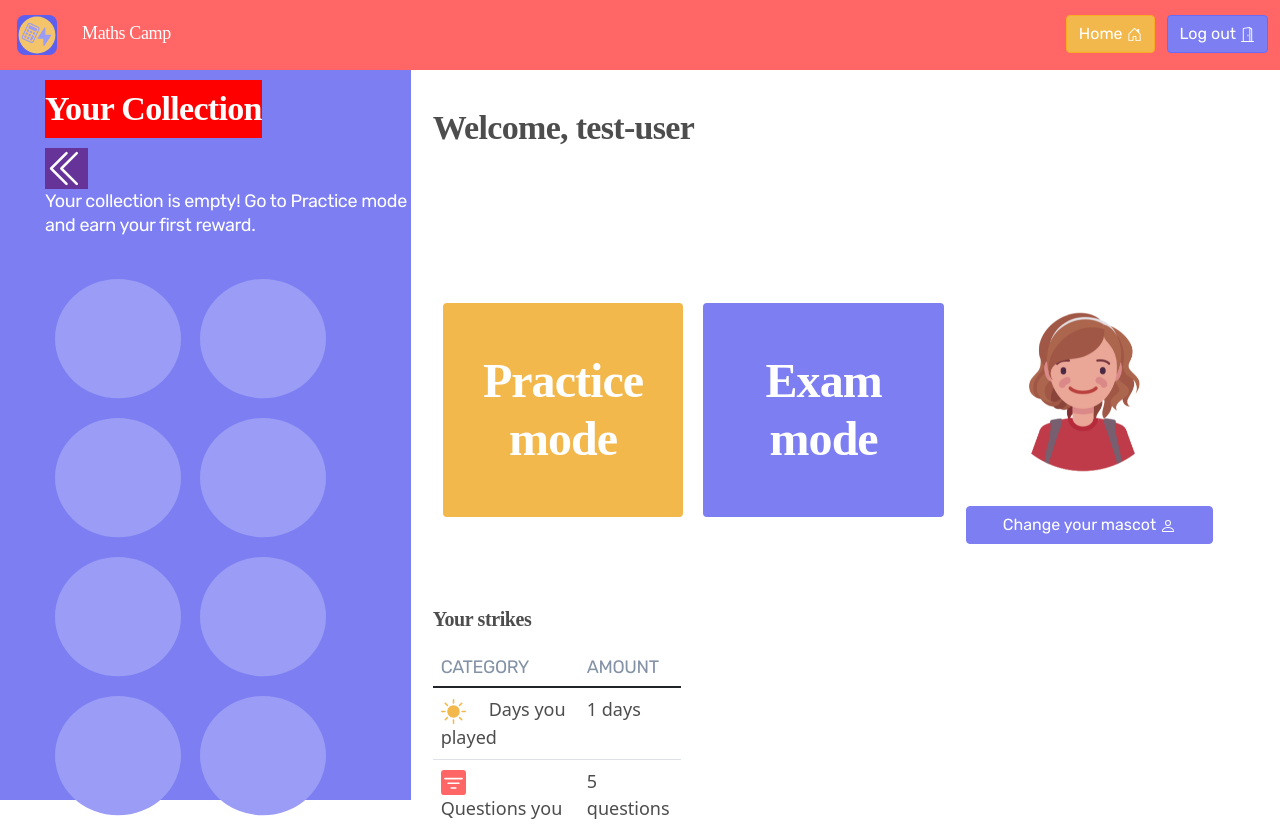
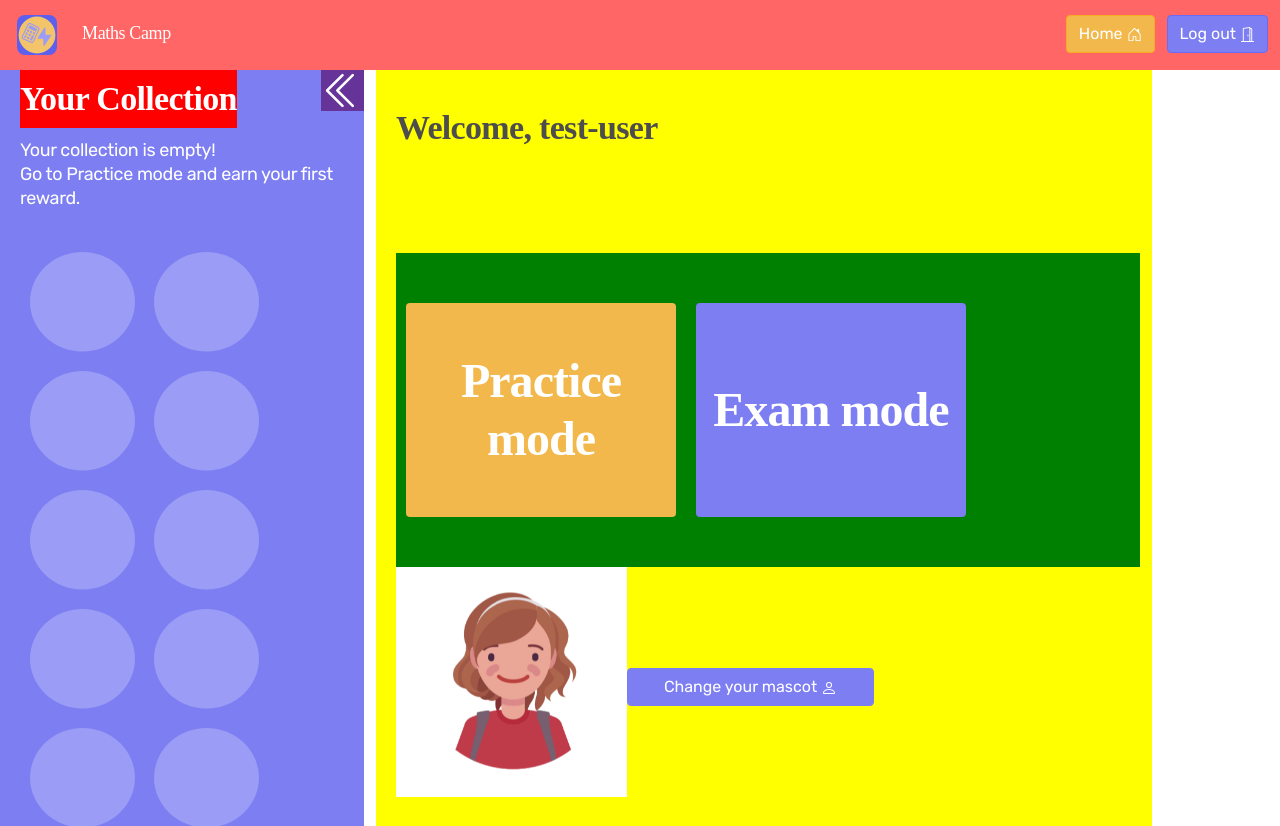
Before and after one commit to tamaraputriv/MathsCamp, a React (Create React App) app: page /frontpage in a window 1280 px wide. Shown: the top 826 px of the page. Built offline with nearby package versions, Linux system fonts and the light colour scheme; a web font is replaced by a local one.

Commit message:
No more right margin

```diff
--- a/src/components/EditMascot/EditMascot.css
+++ b/src/components/EditMascot/EditMascot.css
@@ -1,74 +1,74 @@
-.mascot-container{
+.mascot-container {
   padding-top: 20px;
 }
 
-.point-circle{
-    display:inline-block;
-    background-color:#F0AC2B;
+.point-circle {
+  display: inline-block;
+  background-color: #f0ac2b;
   border-radius: 25px;
-    height:40px;
-    width:90px;
-    padding-top:10px;
+  height: 40px;
+  width: 90px;
+  padding-top: 10px;
   margin-top: 70px;
   margin-bottom: 50px;
   margin-left: 20px;
 }
 
-.mascot-card{
-    margin-top:20px;
+.mascot-card {
+  margin-top: 20px;
 }
 
-.mascot-name{
+.mascot-name {
   font-family: "Solway";
   font-weight: bold;
-    color: #4D4D4D;
+  color: #4d4d4d;
   font-size: 20px;
 }
 
-.top-point-text{
-    color:white;
+.top-point-text {
+  color: white;
   font-size: 24px;
   font-family: "Rubik";
 }
 
-.buy-mascot-btn{
-    width:150px;
-    background-color: #F2B84B;
+.buy-mascot-btn {
+  width: 150px;
+  background-color: #f2b84b;
   border-color: #f7ac22;
   font-family: "Rubik";
 }
 
-.buy-mascot-btn:hover{
-    background-color: #F0AC2B;
-    border-color: #F0AC2B;
+.buy-mascot-btn:hover {
+  background-color: #f0ac2b;
+  border-color: #f0ac2b;
 }
 
-.point-text{
-    color: #4D4D4D;
+.point-text {
+  color: #4d4d4d;
   font-size: 18px;
   font-family: "Rubik";
 }
 
-.owned{
+.owned {
   border: none;
   background: none;
 }
 
-.go-back-btn-container{
-   position:absolute;
-   right:0;
+.go-back-btn-container {
+  position: absolute;
+  right: 0;
   margin-right: 90px;
   margin-top: 50px;
   margin-bottom: 200px;
 }
 
-.go-back-btn{
-    background-color: #7C7EF2;
+.go-back-btn {
+  background-color: #7c7ef2;
   border-color: #696bf5;
   font-family: "Rubik";
 }
 
-.go-back-btn:hover{
-    background-color: #5D5FEF;
-    border-color: #5D5FEF;
+.go-back-btn:hover {
+  background-color: #5d5fef;
+  border-color: #5d5fef;
 }
--- a/src/components/Sidebar/Sidebar.css
+++ b/src/components/Sidebar/Sidebar.css
@@ -1,16 +1,14 @@
 .sidebar-container {
   color: #ffffff;
   background: #7c7ef2;
-  padding-left: 45px;
+  padding-left: 20px;
   padding-right: 0px;
-  height: calc(100vh - 70px);
+  height: 100%;
 }
 
 .arrow-icon {
   width: 43px;
   height: 41px;
-  padding: 0;
-  margin: 0;
   background-color: rebeccapurple;
 }
 
@@ -28,8 +26,13 @@
   letter-spacing: -0.02em;
   color: #ffffff;
   margin-bottom: 10px;
-  width: fit-content;
   background-color: red;
+}
+
+.sidebar-header {
+  display: flex;
+  flex-direction: row;
+  justify-content: space-between;
 }
 
 .sidebarP {
@@ -46,7 +49,7 @@
 
 .unlocked-badge {
   margin: 9.5px;
-  height: 120px;
+  height: 100px;
 }
 
 .badge-row {
--- a/src/components/Sidebar/Sidebar.js
+++ b/src/components/Sidebar/Sidebar.js
@@ -13,8 +13,8 @@ export default function Sidebar({ isOpen, toggle }) {
       }}
     >
       <Row className="icon-row">
-        <Col lg="10">
-          <h1
+        <div className="sidebar-header">
+          <p
             className="sidebarH1"
             style={{
               fontSize: isOpen ? "" : "20px",
@@ -22,10 +22,7 @@ export default function Sidebar({ isOpen, toggle }) {
             }}
           >
             Your Collection
-          </h1>
-        </Col>
-        <Col>
-          {" "}
+          </p>
           {isOpen ? (
             <BsChevronDoubleLeft
               onClick={toggle}
@@ -39,13 +36,13 @@ export default function Sidebar({ isOpen, toggle }) {
               alt="icon arrow"
             ></BsChevronDoubleRight>
           )}
-        </Col>
+        </div>
       </Row>
       <Row>
         <Col>
           <p className="sidebarP" style={{ display: isOpen ? "" : "none" }}>
-            Your collection is empty! Go to Practice mode and earn your first
-            reward.
+            Your collection is empty! <br /> Go to Practice mode and earn your
+            first reward.
           </p>
         </Col>
       </Row>
@@ -55,73 +52,61 @@ export default function Sidebar({ isOpen, toggle }) {
             className="unlocked-badge"
             src={UnlockedBagde}
             alt="unlocked badge"
-            style={{ height: isOpen ? "" : "80px" }}
           />
           <img
             className="unlocked-badge"
             src={UnlockedBagde}
             alt="unlocked badge"
-            style={{ height: isOpen ? "" : "80px" }}
           />
           <img
             className="unlocked-badge"
             src={UnlockedBagde}
             alt="unlocked badge"
-            style={{ height: isOpen ? "" : "80px" }}
           />
           <img
             className="unlocked-badge"
             src={UnlockedBagde}
             alt="unlocked badge"
-            style={{ height: isOpen ? "" : "80px" }}
           />
           <img
             className="unlocked-badge"
             src={UnlockedBagde}
             alt="unlocked badge"
-            style={{ height: isOpen ? "" : "80px" }}
           />
           <img
             className="unlocked-badge"
             src={UnlockedBagde}
             alt="unlocked badge"
-            style={{ height: isOpen ? "" : "80px" }}
           />
           <img
             className="unlocked-badge"
             src={UnlockedBagde}
             alt="unlocked badge"
-            style={{ height: isOpen ? "" : "80px" }}
           />
           <img
             className="unlocked-badge"
             src={UnlockedBagde}
             alt="unlocked badge"
-            style={{ height: isOpen ? "" : "80px" }}
           />
           <img
             className="unlocked-badge"
             src={UnlockedBagde}
             alt="unlocked badge"
-            style={{ height: isOpen ? "" : "80px" }}
           />
           <img
             className="unlocked-badge"
             src={UnlockedBagde}
             alt="unlocked badge"
-            style={{ height: isOpen ? "" : "80px" }}
           />
           <img
             className="unlocked-badge"
             src={UnlockedBagde}
             alt="unlocked badge"
-            style={{ height: isOpen ? "" : "80px" }}
           />
           <img
             className="unlocked-badge"
             src={UnlockedBagde}
             alt="unlocked badge"
-            style={{ height: isOpen ? "" : "80px" }}
           />
         </Col>
       </Row>
--- a/src/components/UserInfo/UserInfo.css
+++ b/src/components/UserInfo/UserInfo.css
@@ -24,6 +24,7 @@
   display: flex;
   justify-content: left;
   padding: 40px 0px 40px 0px;
+  background-color: green;
 }
 
 .practice-btn {
@@ -140,9 +141,9 @@ h2 {
 
 .userinfo-col {
   padding-left: 10px;
+  background-color: yellow;
 }
 
-.mascot-col {
-  margin-top: 220px;
-  height: fit-content;
+.home-mascot-col {
+  background-color: red;
 }
--- a/src/components/UserInfo/UserInfo.js
+++ b/src/components/UserInfo/UserInfo.js
@@ -9,7 +9,6 @@ import {
   BsGem,
   BsPerson,
 } from "react-icons/bs";
-import { MdWavingHand } from "react-icons/";
 import Mascot from "../../images/Mascots/mascot1.png";
 
 export default function UserInfo({
@@ -38,7 +37,7 @@ export default function UserInfo({
   const toggle = () => {
     if (isOpen) {
       setIsOpen(false);
-      setColumnSize(2);
+      setColumnSize(3);
     } else {
       setIsOpen(true);
       setColumnSize(4);
@@ -46,21 +45,18 @@ export default function UserInfo({
   };
 
   return (
-    <Container fluid className="home-container">
+    <Container className="home-container">
       <Row>
-        <Col className="sidebar-col" lg={columnSize}>
+        <Col lg={columnSize}>
           <Sidebar isOpen={isOpen} toggle={toggle} />
         </Col>
         <Col
-          lg={5}
           className="userinfo-col"
-          style={{ paddingLeft: isOpen ? "10px" : "100px" }}
+          style={{ paddingLeft: isOpen ? "20px" : "100px" }}
         >
-          <Row>
-            <Col>
+          <div>
             <h1 className="welcome-h1">Welcome, {username}</h1>
-            </Col>
-          </Row>
+          </div>
           <Row>
             <Col>
               <div className="homesection-btn-div">
@@ -72,13 +68,23 @@ export default function UserInfo({
                 </Button>
               </div>
             </Col>
+            <Col className="mascot-col">
+              <Image src={Mascot} className="mascot-img" />
+              <Button
+                onClick={handleChangeMascot}
+                className="change-mascot-btn"
+                variant="primary"
+                type="submit"
+              >
+                Change your mascot <BsPerson />
+              </Button>
+            </Col>
           </Row>
-          <Row>
+          <div>
             <h2 className="strike-h2">Your strikes</h2>
-          </Row>
+          </div>
           <Row>
             <Col lg={6}>
-              <div>
               <Table>
                 <thead className="thead-light table-header">
                   <tr>
@@ -135,25 +141,7 @@ export default function UserInfo({
                   </tr>
                 </tbody>
               </Table>
-              </div>
             </Col>
-          </Row>
-        </Col>
-        <Col
-          lg={3}
-          className="mascot-col"
-          style={{ marginLeft: isOpen ? "0" : "100px" }}
-        >
-          <Row>
-            <Image src={Mascot} className="mascot-img" />
-            <Button
-              onClick={handleChangeMascot}
-              className="change-mascot-btn"
-              variant="primary"
-              type="submit"
-            >
-              Change your mascot <BsPerson />
-            </Button>
           </Row>
         </Col>
       </Row>
```
Lines whose indentation alone changed are shown as unchanged.
